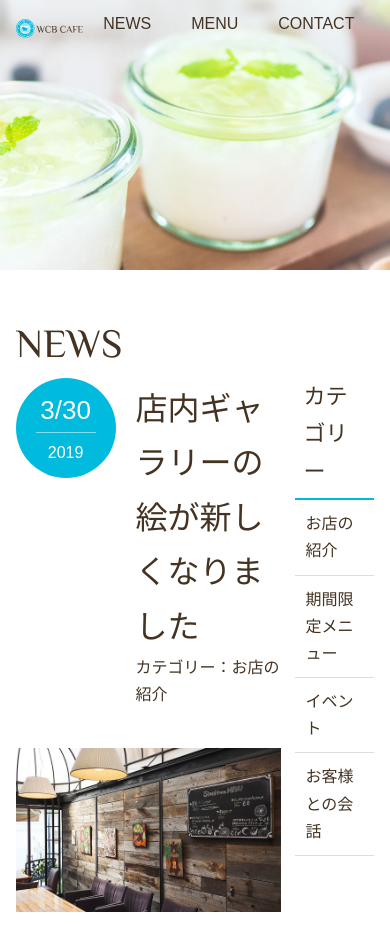
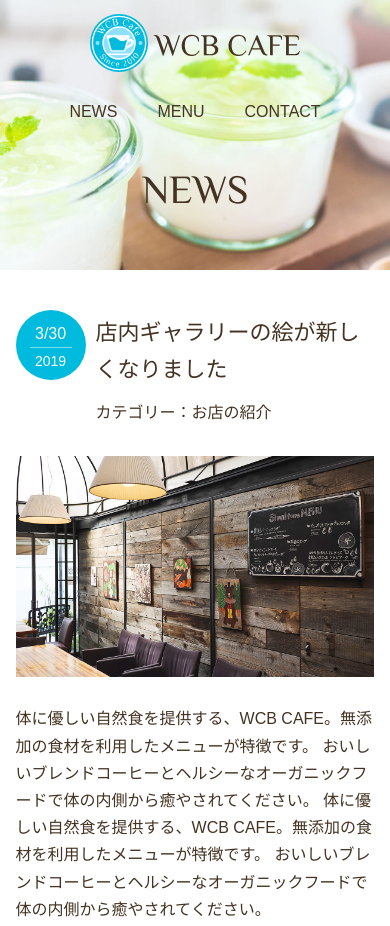
Before and after one commit to akihitosa/wbc-cafe, a plain HTML site: page news.html in a window 390 px wide. Shown: the top 926 px of the page. Drawn offline with Linux system fonts and the light colour scheme; some packages are replaced by stand-ins of ours.

Commit message:
レスポンシブ更新

```diff
--- a/css/style.css
+++ b/css/style.css
@@ -95,9 +95,11 @@ img {
     height: 270px;
     margin-bottom: 40px;
 }
+
 #news .page-title {
     text-align: center;
 }
+
 /* フッター
 ------------------------------- */
 footer {
@@ -207,4 +209,47 @@ aside p {
     .home-content {
         margin-top: 20%;
     }
+
+    .page-header {
+        flex-direction: column;
+        align-items: center;
+    }
+
+    /* NEWS */
+    .news-contents {
+        flex-direction: column;
+    }
+    article,
+    aside {
+        width: 100%;
+    }
+    #news .page-title {
+        margin-top: 30px;
+    }
+    aside {
+        margin-top: 60px;
+    }
+    .post-info {
+        margin-bottom: 30px;
+    }
+    .post-date {
+        width: 70px;
+        height: 70px;
+        font-size: 1rem;
+    }
+    .post-date span {
+        font-size: 0.875rem;
+        padding-top: 2px;
+    }
+    .post-title {
+        font-size: 1.375rem;
+    }
+    .post-cat {
+        font-size: 0,875rem;
+        margin-top: 10px;
+    }
+    .post-title ,
+    .post-cat {
+        margin-left: 80px;
+    }
 }
--- a/news.html
+++ b/news.html
@@ -24,11 +24,10 @@
                     </ul>
                 </nav>
             </header>
+            <div class="wrapper">
+                <h2 class="page-title">News</h2>
+            </div><!-- /.wrapper -->
         </div><!-- /#home -->
-        <div class="wrapper">
-            <h2 class="page-title">News</h2>
-        </div><!-- /.wrapper -->
-
         <div class="news-contents wrapper">
             <article>
                 <header class="post-info">
```
Also changed, not shown: index.html (+1 -2 lines).
